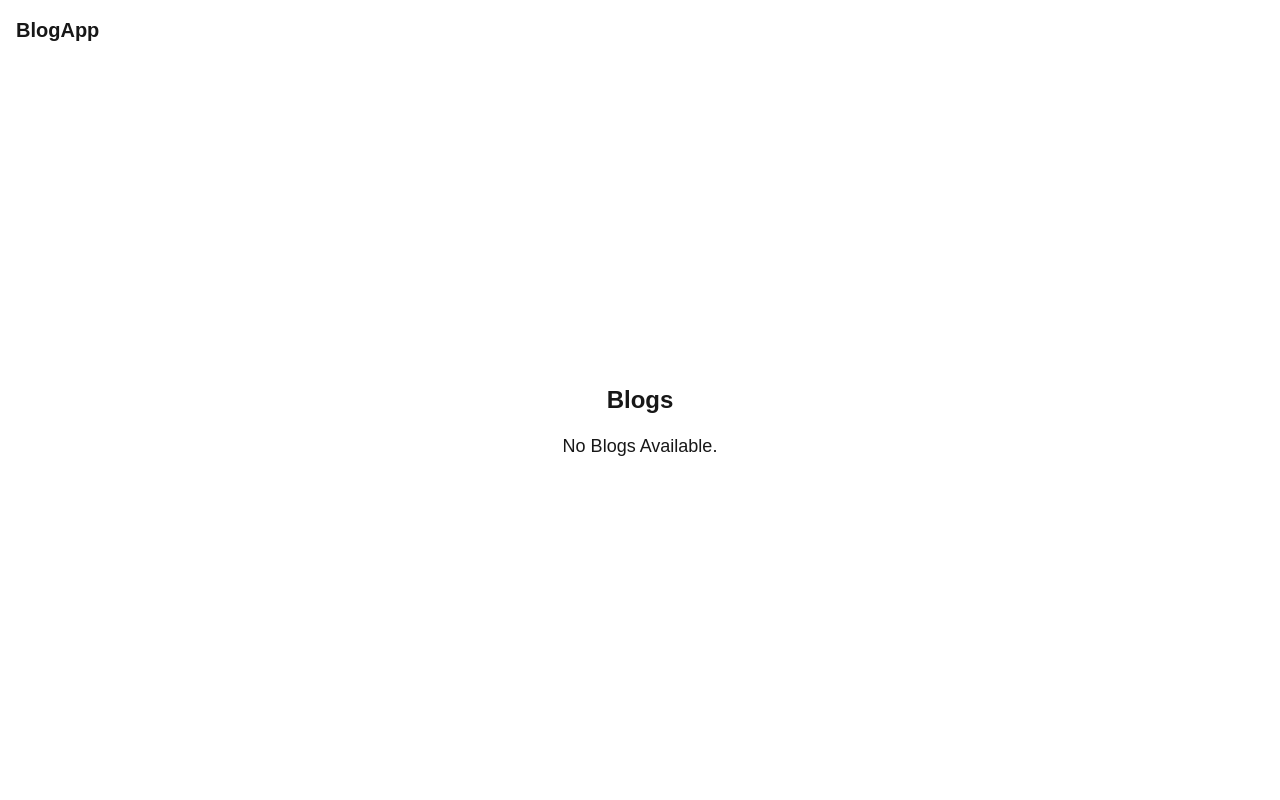
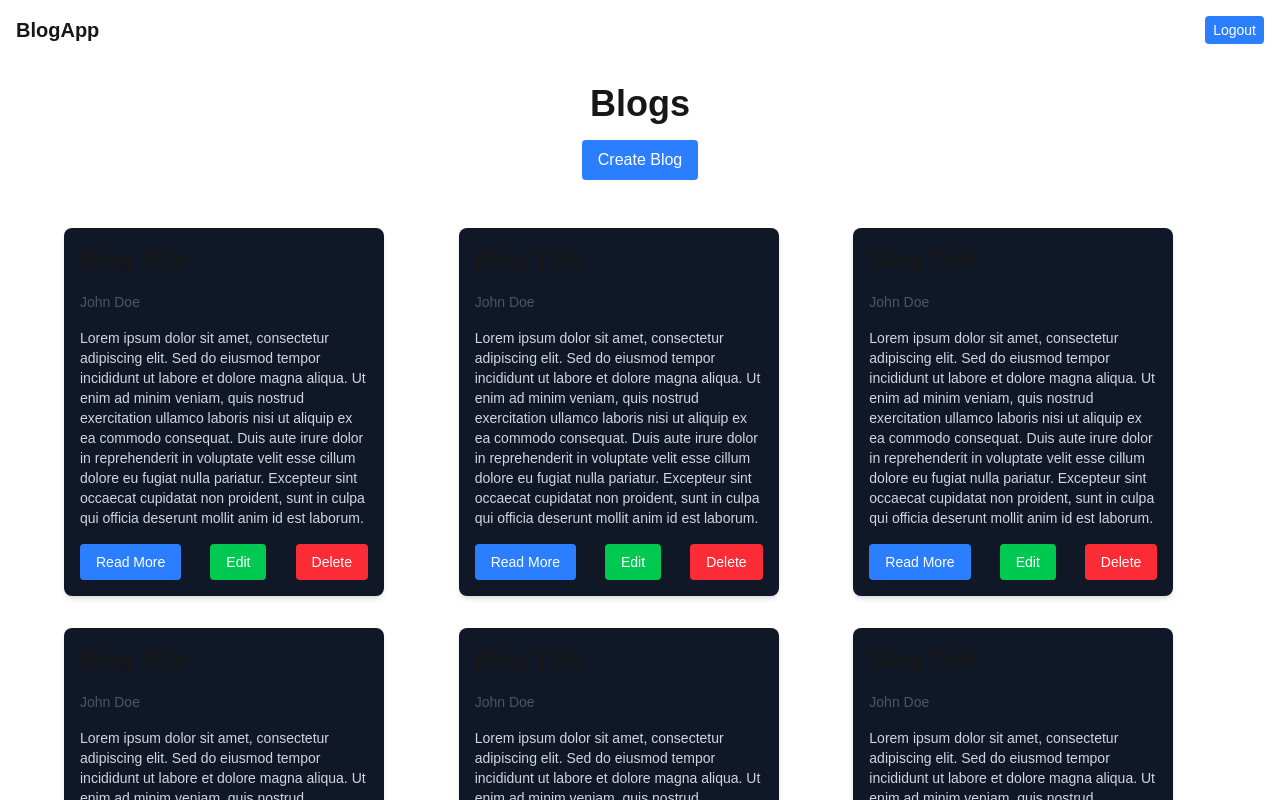
Before and after one commit to UtsavCK/blog-app, a Next.js app: page /Blogs in a window 1280 px wide. Shown: the top 800 px of the page. Built offline with nearby package versions, Linux system fonts and the light colour scheme; sample sign-in values are in the browser's storage.

Commit message:
Added blog prototype page and login functionality
Blogpage is created but is static for now. Assigns logged in value on every page render. Returns back to login page if blog page is accessed with logged in value false

```diff
--- /dev/null
+++ b/app/Blogs/AddBlog/page.js
@@ -0,0 +1,48 @@
+"use client";
+
+export default function AddBlog() {
+  function blogAdd(event) {
+    const title = document.querySelector("#title").value;
+    const content = document.querySelector("#content").value;
+    const user = localStorage.getItem("username");
+    event.preventDefault();
+    // Logic to add a new blog post
+    console.log("Blog added!");
+    const blog = { title: title, user: user, content: content };
+    console.log(blog);
+    localStorage.setItem("blog", JSON.stringify(blog));
+    const storedBlog = JSON.parse(localStorage.getItem("blog"));
+    console.log(storedBlog);
+  }
+
+  return (
+    <>
+      <div className="flex flex-col items-center justify-center w-full h-screen p-4 space-y-4">
+        <h1 className="text-4xl font-bold">Add Blog</h1>
+        <form className="flex flex-col w-full max-w-md space-y-4">
+          <input
+            type="text"
+            placeholder="Blog Title"
+            className="p-2 border border-gray-300 rounded"
+            id="title"
+            required
+          />
+          <textarea
+            placeholder="Blog Content"
+            className="p-2 border border-gray-300 rounded h-64"
+            id="content"
+            required
+            minLength="10"
+          ></textarea>
+          <button
+            className="mt-4 bg-blue-500 text-white px-4 py-2 rounded"
+            type="submit"
+            onClick={blogAdd}
+          >
+            <a href="/Blogs">Add Blog</a>
+          </button>
+        </form>
+      </div>
+    </>
+  );
+}
--- /dev/null
+++ b/app/Blogs/DeleteBlog/page.js
@@ -0,0 +1,18 @@
+export default function DeleteBlog() {
+  return (
+    <>
+      <div className="flex flex-col items-center justify-center w-full h-screen p-4 space-y-4">
+        <h1 className="text-4xl font-bold">Delete Blog</h1>
+        <p className="text-lg text-gray-600">
+          Are you sure you want to delete this blog?
+        </p>
+        <button className="mt-4 bg-red-500 text-white px-4 py-2 rounded">
+          Delete
+        </button>
+        <button className="mt-4 bg-gray-500 text-white px-4 py-2 rounded">
+          <a href="/Blogs">Cancel</a>
+        </button>
+      </div>
+    </>
+  );
+}
--- /dev/null
+++ b/app/Blogs/EditBlog/page.js
@@ -0,0 +1,23 @@
+export default function EditBlog() {
+  return (
+    <>
+      <div className="flex flex-col items-center justify-center w-full h-screen p-4 space-y-4">
+        <h1 className="text-4xl font-bold">Edit Blog</h1>
+        <form className="flex flex-col w-full max-w-md space-y-4">
+          <input
+            type="text"
+            placeholder="Blog Title"
+            className="p-2 border border-gray-300 rounded"
+          />
+          <textarea
+            placeholder="Blog Content"
+            className="p-2 border border-gray-300 rounded h-64"
+          ></textarea>
+          <button className="mt-4 bg-blue-500 text-white px-4 py-2 rounded">
+            Save Changes
+          </button>
+        </form>
+      </div>
+    </>
+  );
+}
--- /dev/null
+++ b/app/Blogs/components/BlogCard.js
@@ -0,0 +1,30 @@
+export default function BlogCard() {
+  return (
+    <>
+      <div className="flex flex-col items-evenly justify-evenly bg-gray-900 m-4 p-4 w-80 space-y-4 rounded-lg shadow-md">
+        <h2 className="text-2xl font-bold">Blog Title</h2>
+        <p className="text-sm text-gray-600">John Doe</p>
+        <p className="text-sm text-gray-300">
+          Lorem ipsum dolor sit amet, consectetur adipiscing elit. Sed do
+          eiusmod tempor incididunt ut labore et dolore magna aliqua. Ut enim ad
+          minim veniam, quis nostrud exercitation ullamco laboris nisi ut
+          aliquip ex ea commodo consequat. Duis aute irure dolor in
+          reprehenderit in voluptate velit esse cillum dolore eu fugiat nulla
+          pariatur. Excepteur sint occaecat cupidatat non proident, sunt in
+          culpa qui officia deserunt mollit anim id est laborum.
+        </p>
+        <div className="flex flex-row justify-between text-sm text-gray-500">
+          <button className="bg-blue-500 text-white px-4 py-2 rounded">
+            <a href="/Blogs/BlogDetails">Read More</a>
+          </button>
+          <button className="bg-green-500 text-white px-4 py-2 rounded">
+            <a href="/Blogs/EditBlog">Edit</a>
+          </button>
+          <button className="bg-red-500 text-white px-4 py-2 rounded">
+            <a href="/Blogs/DeleteBlog">Delete</a>
+          </button>
+        </div>
+      </div>
+    </>
+  );
+}
--- /dev/null
+++ b/app/Blogs/components/CheckAccess.js
@@ -0,0 +1,14 @@
+"use client";
+
+import { useEffect } from "react";
+
+export default function CheckAccess() {
+  useEffect(() => {
+    const user = sessionStorage.getItem("isLoggedIn");
+    if (!user || user === "false") {
+      window.location.href = "/";
+    }
+  });
+
+  return <></>;
+}
--- /dev/null
+++ b/app/Blogs/components/LogoutButton.js
@@ -0,0 +1,12 @@
+"use client";
+
+export default function LogoutButton() {
+  return (
+    <button
+      className="text-sm float-right bg-blue-500 text-white px-2 py-1 rounded mb-2 font-light"
+      onClick={() => sessionStorage.setItem("isLoggedIn", false)}
+    >
+      <a href="/Login">Logout</a>
+    </button>
+  );
+}
--- a/app/Blogs/page.js
+++ b/app/Blogs/page.js
@@ -1,13 +1,29 @@
+import LogoutButton from "./components/LogoutButton";
+import BlogCard from "./components/BlogCard";
+import CheckAccess from "./components/CheckAccess";
+
 export default function Blogs() {
   return (
     <>
+      <CheckAccess />
       <div className="flex flex-col w-full h-screen p-4 space-y-4">
-        <div className="text-xl font-bold text-left">
+        <div className="flex flex-row justify-between text-xl font-bold text-left">
           <a href="/">BlogApp</a>
+          <LogoutButton />
         </div>
-        <div className="flex flex-col items-center justify-center w-full h-full p-4">
-          <h1 className="text-2xl font-bold">Blogs</h1>
-          <p className="mt-4 text-lg">No Blogs Available.</p>
+        <div className="flex flex-col items-center justify-center w-full p-4">
+          <h1 className="text-4xl font-bold">Blogs</h1>
+          <button className="mt-4 bg-blue-500 text-white px-4 py-2 rounded">
+            <a href="/Blogs/AddBlog">Create Blog</a>
+          </button>
+          <div className="grid grid-cols-3 justify-evenly w-full h-full m-4 p-4">
+            <BlogCard />
+            <BlogCard />
+            <BlogCard />
+            <BlogCard />
+            <BlogCard />
+            <BlogCard />
+          </div>
         </div>
       </div>
     </>
--- a/app/Login/components/LoginButton.js
+++ b/app/Login/components/LoginButton.js
@@ -1,6 +1,4 @@
 "use client";
-
-import Link from "next/link";
 
 export default function LoginButton() {
   function handleSubmit(e) {
@@ -11,9 +9,9 @@ export default function LoginButton() {
       localStorage.getItem("username") === Username.value &&
       localStorage.getItem("password") === Password.value
     ) {
-      localStorage.setItem("isLoggedIn", true);
-      console.log(localStorage.getItem("isLoggedIn"));
+      sessionStorage.setItem("isLoggedIn", true);
       alert("Login Successful!");
+      window.location.href = "/Blogs";
     } else {
       alert("Invalid Credentials!");
       Password.value = "";
--- a/app/Login/page.js
+++ b/app/Login/page.js
@@ -1,36 +1,11 @@
-"use client";
-
 import StaticInfo from "./components/StaticInfo";
 import LoginButton from "./components/LoginButton";
+import LoginCheck from "../LoginCheck";
 
 export default function Login() {
-  // function handleSubmit(e) {
-  //   e.preventDefault();
-  //   // Handle form submission logic here
-  //   console.log("Form submitted!");
-  //   let Username = document.getElementById("username");
-  //   let Password = document.getElementById("password");
-  //   // Perform validation and send data to the server
-  //   if (
-  //     localStorage.getItem("username") === Username.value &&
-  //     localStorage.getItem("password") === Password.value
-  //   ) {
-  //     alert("Login Successful!");
-  //     console.log("Username:", Username.value, "Password:", Password.value);
-  //   } else {
-  //     alert("Invalid Credentials!");
-  //     console.log(
-  //       "Try Username:",
-  //       localStorage.getItem("username"),
-  //       "Password:",
-  //       localStorage.getItem("password")
-  //     );
-  //     Password.value = "";
-  //   }
-  // }
-
   return (
     <>
+      <LoginCheck />
       <div className="flex flex-col w-full h-screen p-4 space-y-4">
         <div className="text-xl font-bold">
           <a href="/">BlogApp</a>
--- /dev/null
+++ b/app/LoginCheck.js
@@ -0,0 +1,10 @@
+"use client";
+
+import { useEffect } from "react";
+
+export default function LoginCheck() {
+  return useEffect(() => {
+    sessionStorage.setItem("isLoggedIn", "false");
+    console.log(sessionStorage.getItem("isLoggedIn"));
+  }, []);
+}
--- a/app/SignUp/page.js
+++ b/app/SignUp/page.js
@@ -1,36 +1,11 @@
-"use client";
-
 import SingUpButton from "./components/SignUpButton";
 import StaticInfo from "./components/StaticInfo";
+import LoginCheck from "../LoginCheck";
 
 export default function SignUp() {
-  // function handleSubmit(event) {
-  //   event.preventDefault();
-  //   let Username = document.getElementById("username");
-  //   let Password = document.getElementById("password");
-  //   if (!Username.value || !Password.value) {
-  //     alert("Try valid username and password");
-  //     return;
-  //   }
-  //   if (
-  //     Username.value !== localStorage.getItem("username") &&
-  //     Password.value !== localStorage.getItem("password")
-  //   ) {
-  //     if (!confirm("Rewrite username and password?")) {
-  //       Username.value = "";
-  //       Password.value = "";
-  //     } else {
-  //       console.log("Form submitted!");
-  //       localStorage.setItem("username", Username.value);
-  //       localStorage.setItem("password", Password.value);
-  //       alert("User Created Successfully!");
-  //       console.log("Username:", Username.value, "Password:", Password.value);
-  //     }
-  //   }
-  // }
-
   return (
     <>
+      <LoginCheck />
       <div className="flex flex-col w-full h-screen p-4 space-y-4">
         <div className="text-xl font-bold text-left">
           <a href="/">BlogApp</a>
--- a/app/page.js
+++ b/app/page.js
@@ -1,8 +1,10 @@
 import Link from "next/link";
+import LoginCheck from "./LoginCheck";
 
 export default function Home() {
   return (
     <>
+      <LoginCheck />
       <div className="flex flex-col w-full h-screen p-4 space-y-4">
         <div className="text-xl font-bold">
           <Link href="/">BlogApp</Link>
```
Lines whose indentation alone changed are shown as unchanged.
